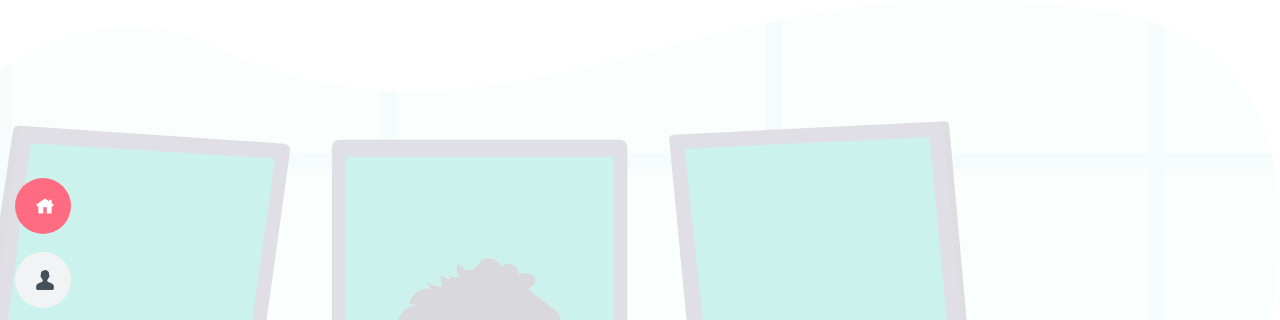
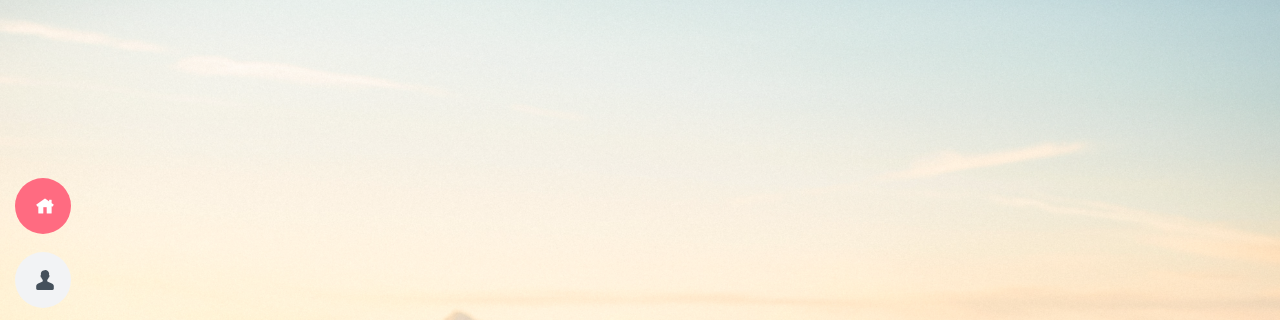
Before and after one commit to MoustafaMahmoudFCI/Resume.github.io, a plain HTML site: page index.html in a window 1280 px wide. Shown: the top 320 px of the page. Drawn offline with Linux system fonts and the light colour scheme.

Commit message:
change hero image

```diff
--- a/css/style.css
+++ b/css/style.css
@@ -137,8 +137,8 @@ a {
   padding-left: 160px;
   height: 100vh;
   width: 100%;
-  background: url("../images/hero/undraw_programming_2svr.svg") no-repeat right
-    top;
+  background: url("../images/hero/tim-bogdanov-4uojMEdcwI8-unsplash.jpg")
+    no-repeat top right;
   background-size: cover;
   color: var(--second-color);
   position: relative;
@@ -158,7 +158,7 @@ a {
   left: 0;
   width: 100%;
   height: 100%;
-  background-color: rgba(255, 255, 255, 0.8);
+  background-color: rgba(255, 255, 255, 0.4);
 }
 
 .hero .container {
```
Also changed, not shown: images/hero/tim-bogdanov-4uojMEdcwI8-unsplash.jpg (added), images/hero/undraw_code_review_l1q9.svg (deleted), images/hero/undraw_hacker_mind_6y85.svg (deleted), images/hero/undraw_programming_2svr.svg (deleted).
